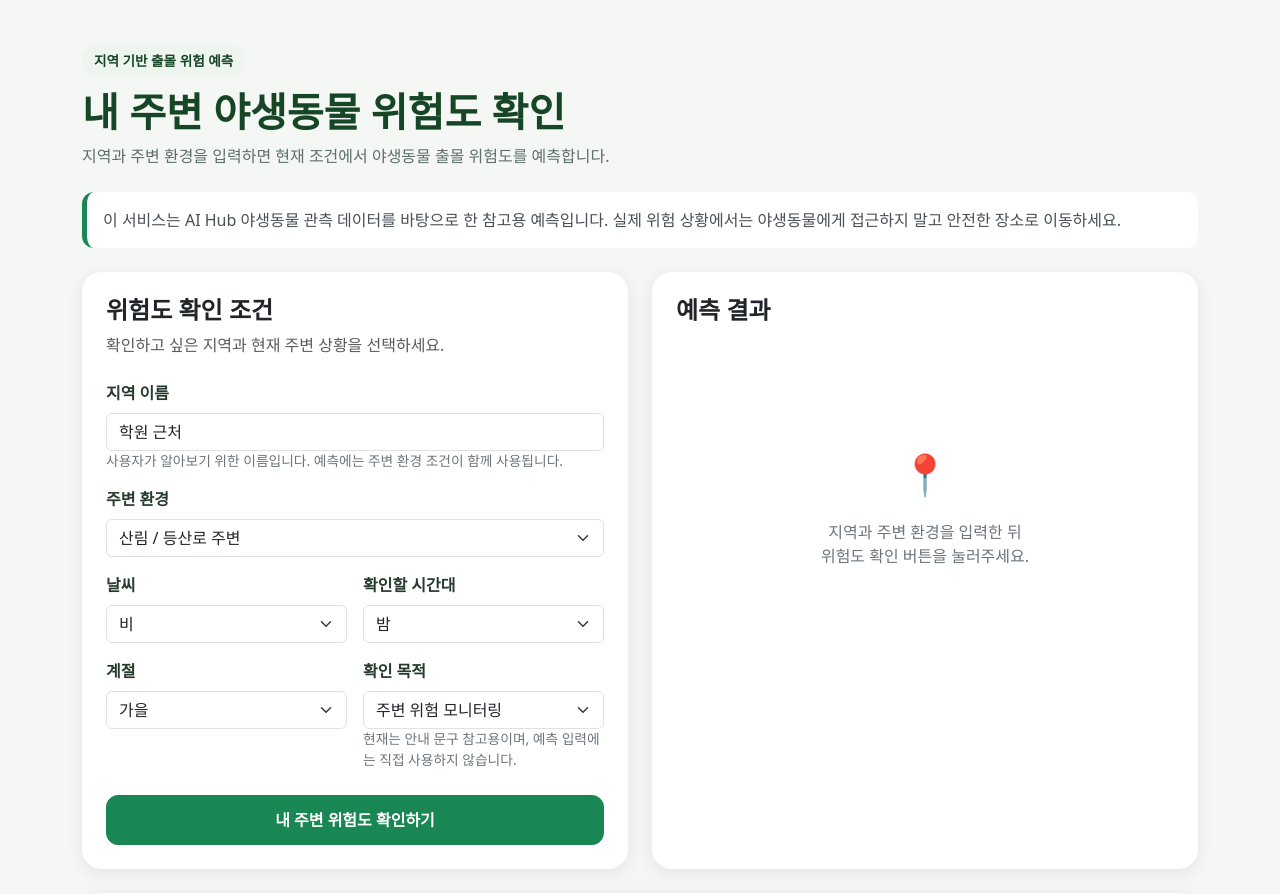
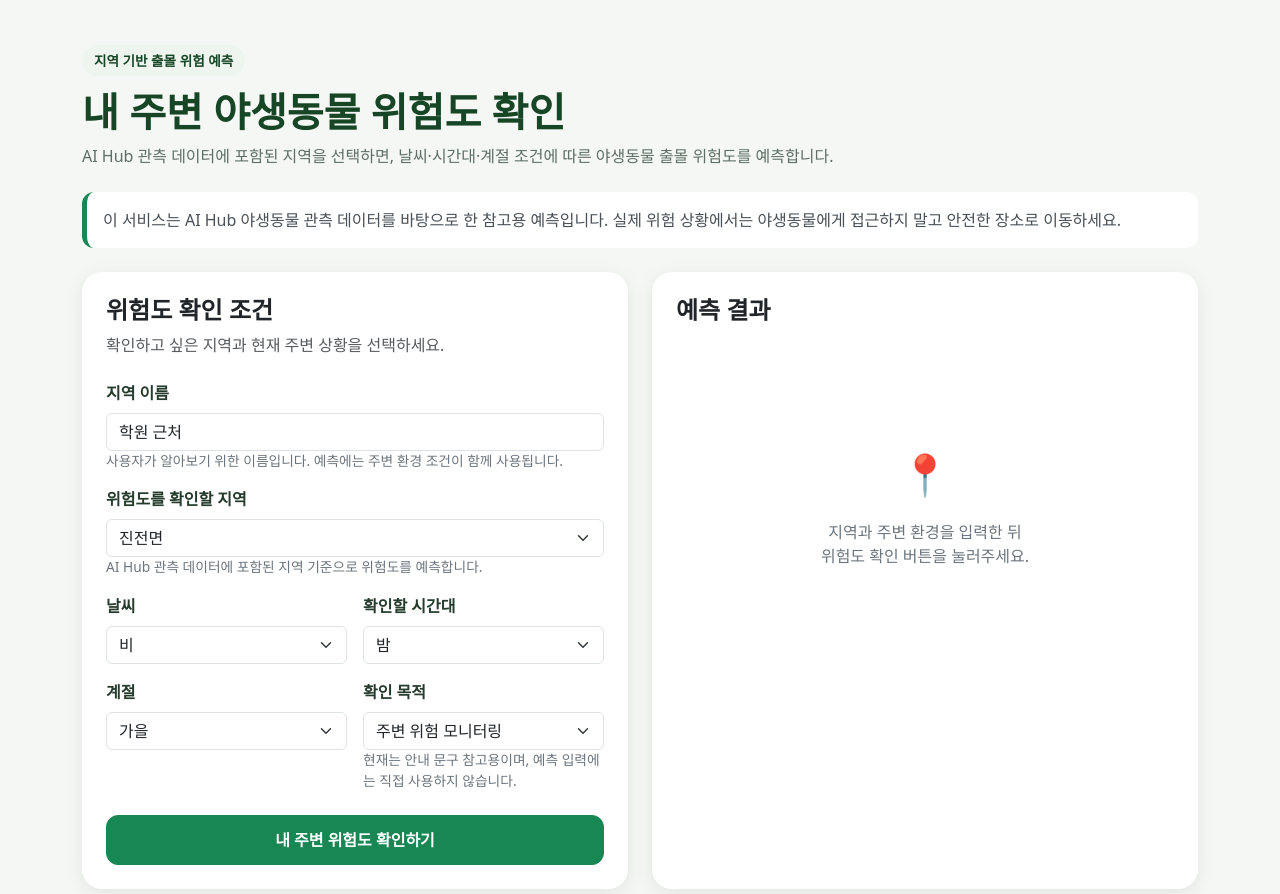
Before and after one commit to niabluelake/wildguard-ai, a Flask app: page /risk in a window 1280 px wide. Shown: the part 56-950 px from the top of the page. Run offline with Flask 3, Linux system fonts and the light colour scheme.

Commit message:
fix: align risk page with area-based locations

```diff
--- a/templates/risk.html
+++ b/templates/risk.html
@@ -153,7 +153,7 @@
         <span class="badge-soft">지역 기반 출몰 위험 예측</span>
         <h1 class="page-title mt-3">내 주변 야생동물 위험도 확인</h1>
         <p class="page-subtitle">
-            지역과 주변 환경을 입력하면 현재 조건에서 야생동물 출몰 위험도를 예측합니다.
+            AI Hub 관측 데이터에 포함된 지역을 선택하면, 날씨·시간대·계절 조건에 따른 야생동물 출몰 위험도를 예측합니다.
         </p>
     </div>
 
@@ -188,15 +188,29 @@
                         </div>
 
                         <div class="mb-3">
-                            <label class="form-label">주변 환경</label>
+                            <label class="form-label">위험도를 확인할 지역</label>
                             <select class="form-select" id="location" required>
-                                <option value="산림" selected>산림 / 등산로 주변</option>
-                                <option value="농장">농장 / 밭 주변</option>
-                                <option value="마을">마을 주변</option>
-                                <option value="도로">도로 주변</option>
-                                <option value="하천">하천 주변</option>
-                                <option value="기타">기타</option>
+                                <option value="진전면" selected>진전면</option>
+                                <option value="경남임곡리">경남임곡리</option>
+                                <option value="경남화전동">경남화전동</option>
+                                <option value="대산농원">대산농원</option>
+                                <option value="진북면">진북면</option>
+                                <option value="낙동면">낙동면</option>
+                                <option value="도개면">도개면</option>
+                                <option value="지리산국립공원">지리산국립공원</option>
+                                <option value="대천동">대천동</option>
+                                <option value="신월동">신월동</option>
+                                <option value="청평리">청평리</option>
+                                <option value="변산반도국립공원">변산반도국립공원</option>
+                                <option value="호림동">호림동</option>
+                                <option value="소백산국립공원">소백산국립공원</option>
+                                <option value="주천면">주천면</option>
+                                <option value="무등산국립공원">무등산국립공원</option>
+                                <option value="한려해상국립공원">한려해상국립공원</option>
                             </select>
+                            <div class="help-text">
+                                AI Hub 관측 데이터에 포함된 지역 기준으로 위험도를 예측합니다.
+                            </div>
                         </div>
 
                         <div class="row g-3">
```
